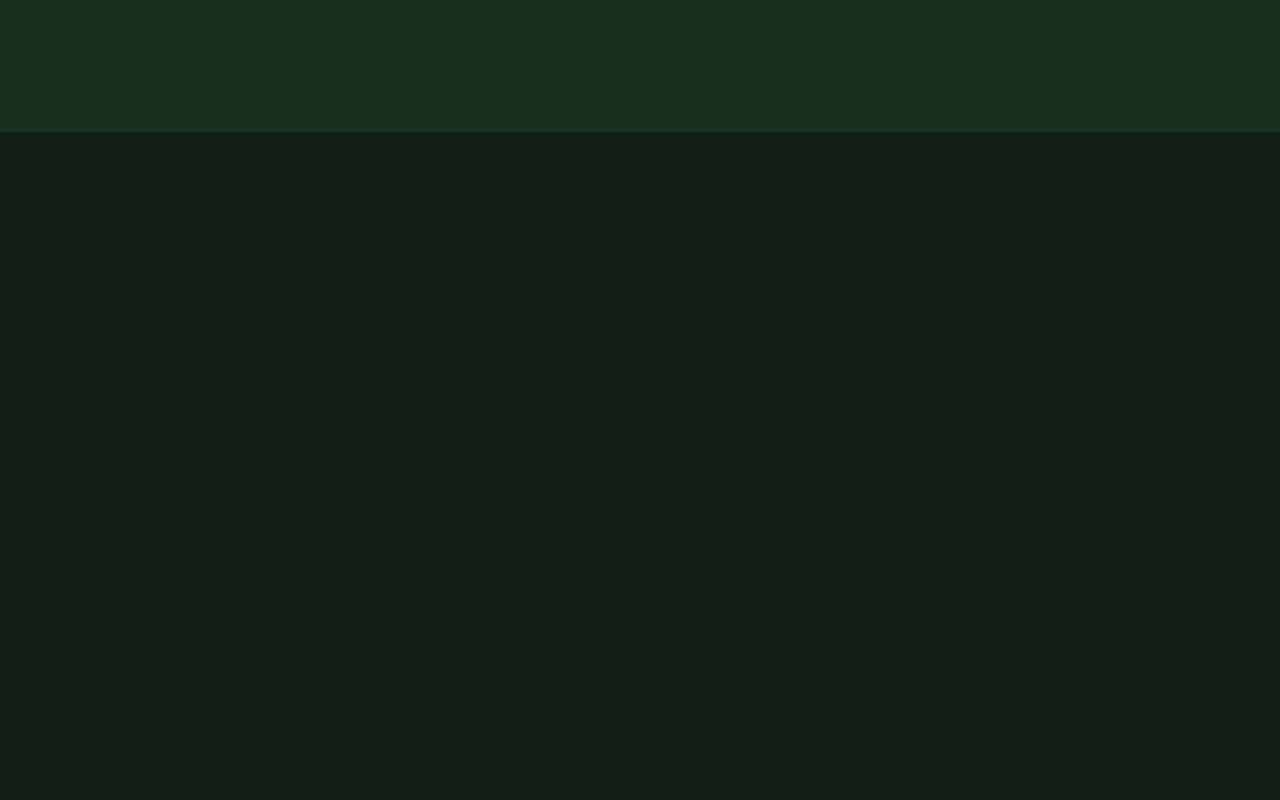
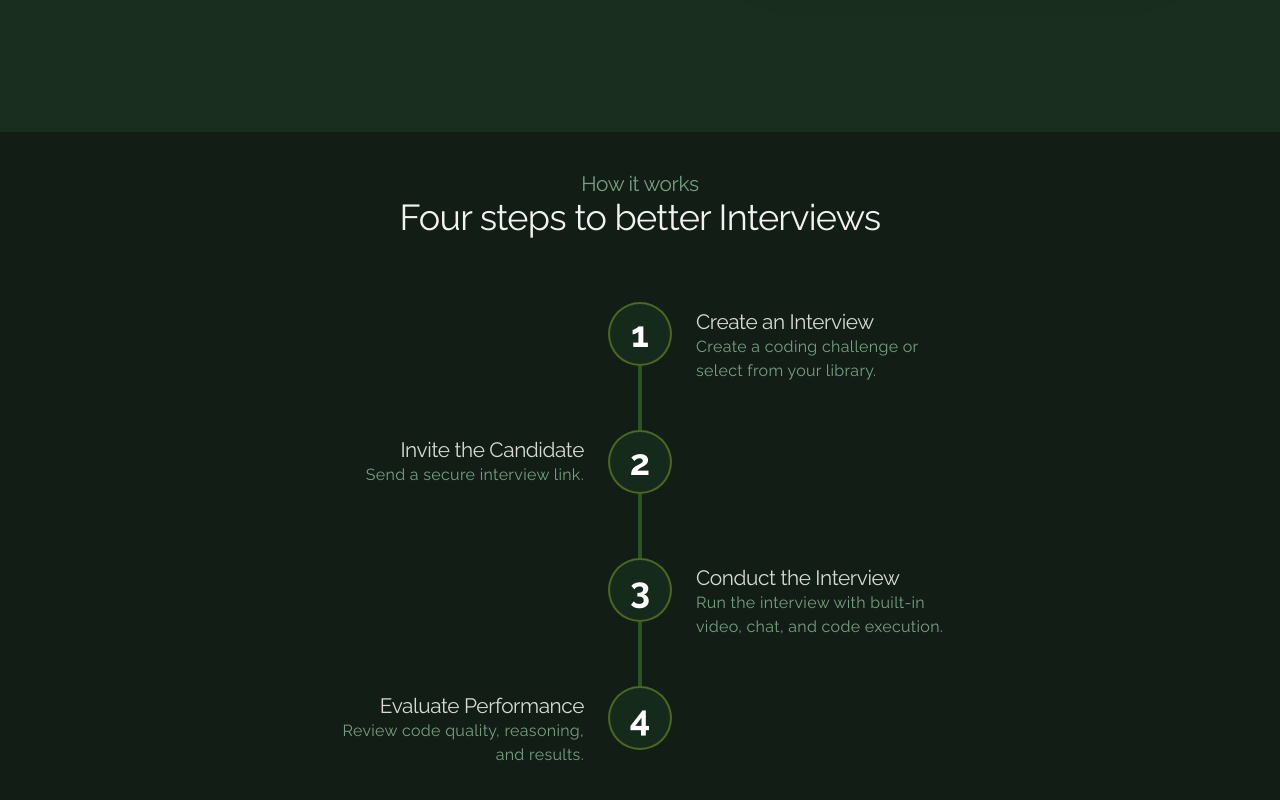
Before and after one commit to AtwolfOG/devora, a Next.js app in the folder frontend/: page / in a window 1280 px wide. Shown: the part 2168-2968 px from the top of the page. Before the commit the page ends 2300 px from the top, so only its background shows below. Built offline with nearby package versions, Linux system fonts and the light colour scheme.

Commit message:
ui:steps section added

```diff
--- a/frontend/app/globals.css
+++ b/frontend/app/globals.css
@@ -39,6 +39,13 @@
   :root{
     font-size: 14px;
   }
+}
+*,
+*::before,
+*::after {
+  box-sizing: border-box;
+  /* margin: 0; */
+  /* padding: 0; */
 }
 body {
   background: var(--background);
@@ -101,3 +108,51 @@ p{
   url('/problem.png') no-repeat center top/cover;
   background-color: #111D15;
 }
+
+
+
+@keyframes step-count{
+  0%{
+    border-color: hsla(73, 87%, 58%, .3);
+  }
+  50%{
+    border-color: hsla(73, 87%, 58%, 1);
+    /* border-color: red; */
+  }
+  100%{
+    border-color: hsla(73, 87%, 58%, .3);
+  }
+}
+
+.step-count{
+  border: 2px solid ;
+  animation-fill-mode: both;
+  animation-timeline: view(block 50% 30%);
+  /* animation-range: entry 50% cover 100%; */
+  animation-delay: 1ms;
+  animation-timing-function: linear;
+  animation-name: step-count;
+}
+
+@keyframes step-line{
+  0%{
+    border-color: hsla(73, 87%, 58%, .3);
+  }
+  50%{
+    border-color: hsla(73, 87%, 58%, 1);
+    /* border-color: red; */
+  }
+  100%{
+    border-color: hsla(73, 87%, 58%, .3);
+  }
+}
+
+.step-line{
+  border: 2px solid ;
+  animation-fill-mode: both;
+  animation-timeline: view(block 50% 30%);
+  /* animation-range: entry 50% cover 100%; */
+  animation-delay: 1ms;
+  animation-timing-function: linear;
+  animation-name: step-line;
+}
--- a/frontend/app/page.tsx
+++ b/frontend/app/page.tsx
@@ -2,12 +2,14 @@ import Hero from "@/components/hero";
 import Image from "next/image";
 import Problems from "@/components/problems";
 import Features from "@/components/features";
+import Steps from "@/components/steps";
 export default function Home() {
   return (
     <div>
       <Hero />
       <Problems />
       <Features />
+      <Steps />
     </div>
   );
 }
--- a/frontend/components/features.tsx
+++ b/frontend/components/features.tsx
@@ -106,12 +106,14 @@ export default function Features() {
         {scope: divRef})
 
     return (
-        <div ref={divRef} className="relative h-screen w-full bg-(--bg-light)">
-            {
-                featuresData.map((data) => <Feature key={data.title} {...data} />)
-            }
-            <div ref={nextBtn}  className="absolute top-1/2 translate-y-[-50%] right-2 md:right-4 z-10 border border-(--border-light) rounded-full p-1 shadow-2xl/100 bg-(--bg-light)"><ArrowRight className="w-10 h-10"/></div>
-            <div ref={prevBtn}  className="absolute top-1/2 translate-y-[-50%] left-2 md:left-4 z-10 border border-(--border-light) rounded-full p-1 shadow-2xl/100 bg-(--bg-light)"><ArrowLeft className="w-10 h-10"/></div>
+        <div className="w-full h-[800px] md:h-screen max-h-[1000px] bg-(--bg-light)">
+            <div ref={divRef} className="max-w-[1440px] m-auto relative h-full ">
+                {
+                    featuresData.map((data) => <Feature key={data.title} {...data} />)
+                }
+                <div ref={nextBtn}  className="absolute top-1/2 translate-y-[-50%] right-2 md:right-4 z-10 border border-(--border-light) rounded-full p-1 shadow-2xl/100 bg-(--bg-light)"><ArrowRight className="w-10 h-10"/></div>
+                <div ref={prevBtn}  className="absolute top-1/2 translate-y-[-50%] left-2 md:left-4 z-10 border border-(--border-light) rounded-full p-1 shadow-2xl/100 bg-(--bg-light)"><ArrowLeft className="w-10 h-10"/></div>
+            </div>
         </div>
     );
 }
@@ -139,7 +141,7 @@ interface featureType{
 
 function Feature({src, alt, title, subtitle, list, badge}: featureType){
     return(
-        <div className="sections absolute overflow-hidden invisible h-full w-full max-w-[1440px] grid grid-cols-1 md:grid-cols-2 justify-center items-center">
+        <div className="sections absolute overflow-hidden invisible h-full w-full m-auto max-w-[1440px] grid grid-cols-1 md:grid-cols-2 justify-center items-center">
              <div className="image-wrapper w-[90%] justify-self-center md:justify-self-end aspect-video items-center relative ">
                 <Image src={src} alt={alt} fill />
              </div>
--- /dev/null
+++ b/frontend/components/steps.tsx
@@ -0,0 +1,49 @@
+export default function Steps(){
+    return (
+        <div className="py-10">
+            <h5 className="text-center text-(--text-secondary)!">How it works</h5>
+            <h3 className="text-center">Four steps to better Interviews</h3>
+            <div className="flex justify-center flex-col m-auto md:w-158 md:items-center my-16">
+                <div className="flex gap-6 md:self-end">
+                    <div className="flex flex-col items-center">
+                        <div className="step-count bg-(--bg-muted) text-4xl font-bold flex items-center justify-center w-16 h-16 rounded-full">1</div>
+                        <div className="step-line w-0.5 h-16 bg-(--bg-cta) opacity-30"></div>
+                    </div>
+                    <div className="py-2 w-65">
+                        <h5>Create an Interview</h5>
+                        <p className="text-(--text-secondary)!">Create a coding challenge or select from your library.</p>
+                    </div>
+                </div>
+                <div className="flex gap-6 md:flex-row-reverse md:self-start">
+                    <div className="flex flex-col items-center">
+                        <div className="step-count bg-(--bg-muted) text-4xl font-bold flex items-center justify-center w-16 h-16 rounded-full">2</div>
+                        <div className="step-line w-0.5 h-16 bg-(--bg-cta) opacity-30"></div>
+                    </div>
+                    <div className="py-2 w-65 text-right">
+                        <h5>Invite the Candidate</h5>
+                        <p className="text-(--text-secondary)!">Send a secure interview link.</p>
+                    </div>
+                </div>
+                <div className="flex gap-6 md:self-end">
+                    <div className="flex flex-col items-center">
+                        <div className="step-count bg-(--bg-muted) text-4xl font-bold flex items-center justify-center w-16 h-16 rounded-full">3</div>
+                        <div className="step-line w-0.5 h-16 bg-(--bg-cta) opacity-30"></div>
+                    </div>
+                    <div className="py-2 w-65">
+                        <h5>Conduct the Interview</h5>
+                        <p className="text-(--text-secondary)!">Run the interview with built-in video, chat, and code execution.</p>
+                    </div>
+                </div>
+                <div className="flex gap-6 md:flex-row-reverse md:self-start">
+                    <div className="flex flex-col items-center">
+                        <div className="step-count bg-(--bg-muted) text-4xl font-bold flex items-center justify-center w-16 h-16 rounded-full">4</div>
+                    </div>
+                    <div className="py-2 w-65 text-right">
+                        <h5>Evaluate Performance</h5>
+                        <p className="text-(--text-secondary)!">Review code quality, reasoning, and results.</p>
+                    </div>
+                </div>
+            </div>
+        </div>
+    )
+}
```
